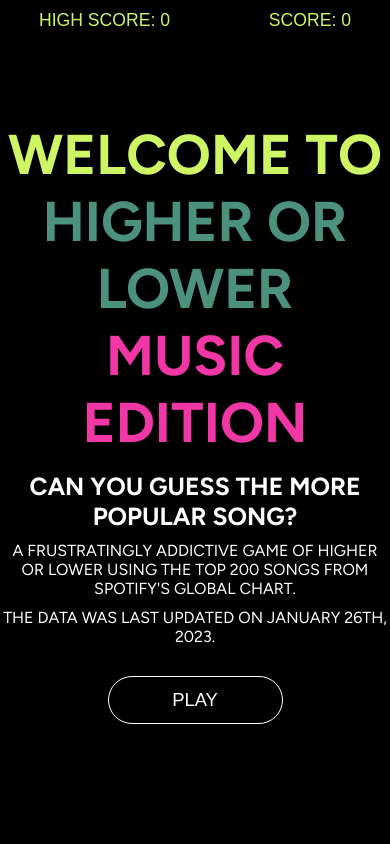
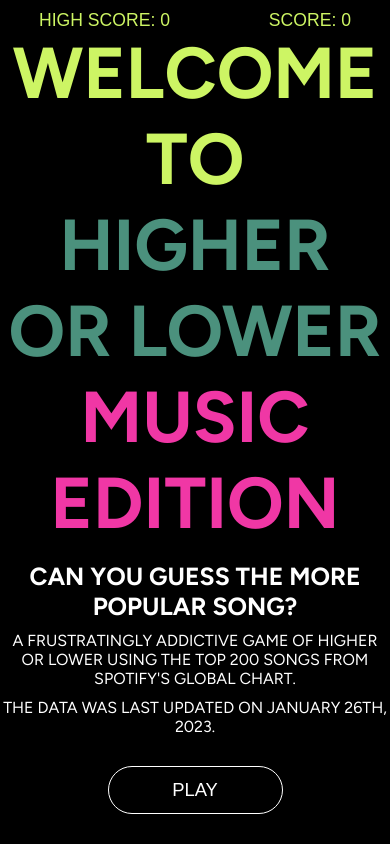
Before and after one commit to ken862734801/higher-or-lower-spotify, a React (Create React App) app in the folder client/: page /#/ in a window 390 px wide. Built offline with nearby package versions, Linux system fonts and the light colour scheme; no server answers.

Commit message:
add concurrently to dev dep to run server and client at same time

```diff
--- a/client/src/components/game/game.css
+++ b/client/src/components/game/game.css
@@ -181,6 +181,12 @@ header{
 }
 
 @media screen and (max-width: 768px) {
+    h1{
+        font-size:4.5em;
+    }
+};
+
+@media screen and (max-width: 480px) {
 
     h1{
         font-size:3.5em;
--- a/package.json
+++ b/package.json
@@ -8,9 +8,11 @@
     "object-assign": "^4.1.1",
     "vary": "^1.1.2"
   },
-  "devDependencies": {},
+  "devDependencies": {
+    "concurrently": "^7.6.0"
+  },
   "scripts": {
-    "start": "cd server && npm start",
+    "start": "concurrently \"cd client && npm start\" \"cd server && npm start\"",
     "react-dev": "cd client && npm start",
     "test": "cd server && npm test",
     "preinstall": "cd server && npm install",
```
Also changed, not shown: client/src/components/header/index.jsx (deleted, +0 -15 lines), client/src/components/header/header.css (added), 1 other file (tests, documents, lock files or other folders).
